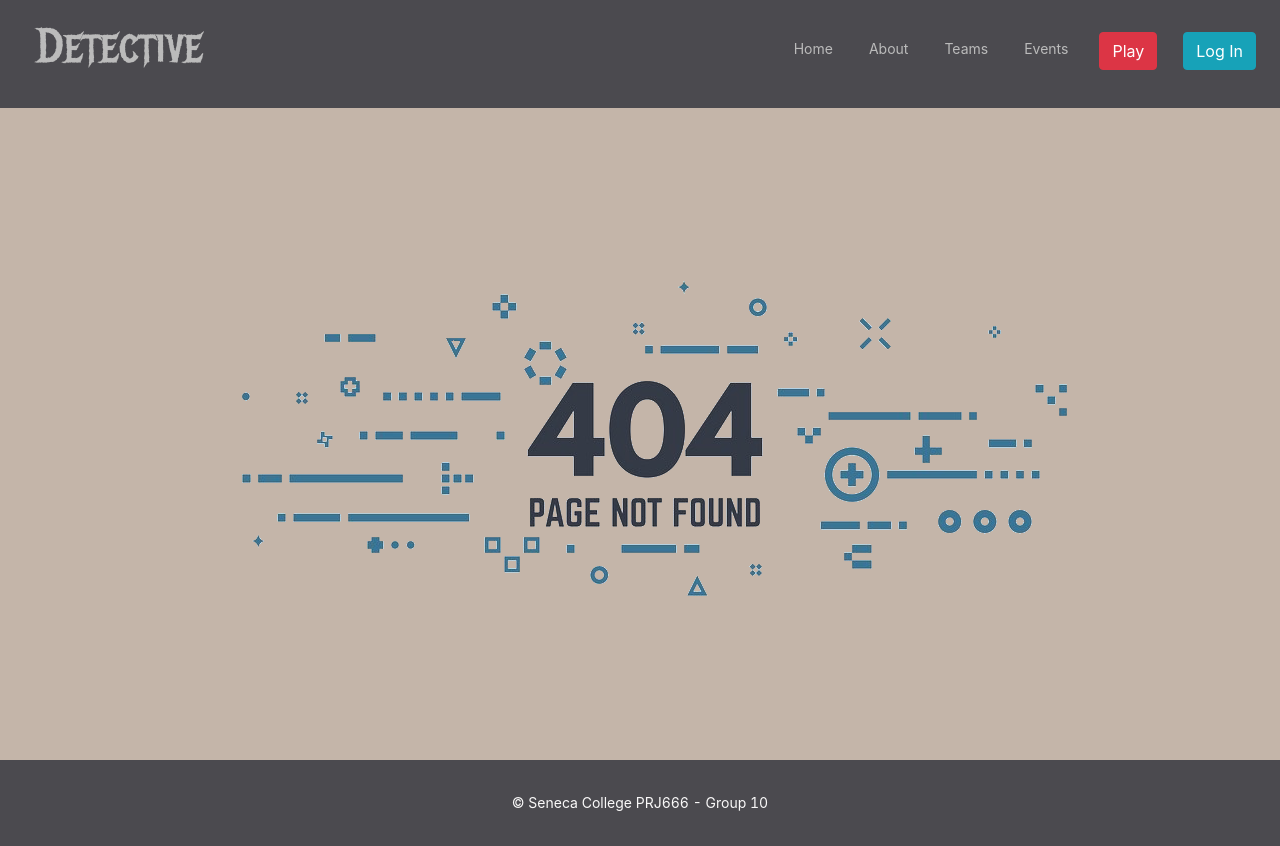
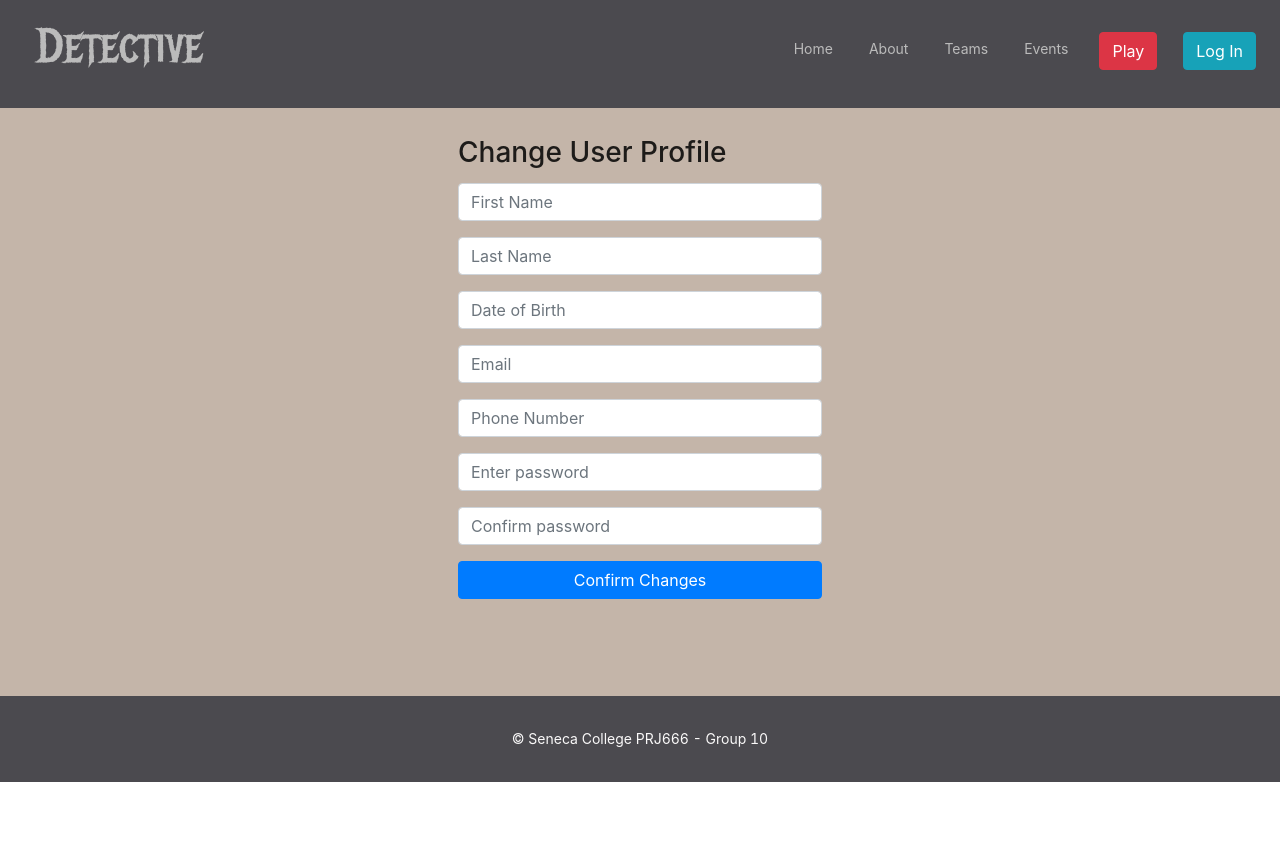
Before and after one commit to XinyiLiang/PRJ566, a React (Create React App) app: page /ChangeProfile in a window 1280 px wide. After the commit the page ends 800 px from the top, so only its background shows below. Built offline with nearby package versions, Linux system fonts and the light colour scheme.

Commit message:
changed fetch
changed July26

```diff
--- a/src/App.css
+++ b/src/App.css
@@ -78,6 +78,16 @@
    padding: 2em;
    margin: 0 auto;
 }
+
+
+.ChangeProfileContainer{
+    height:42em;
+    width: 30em;
+   position: relative;
+   padding: 2em;
+   margin: 0 auto;
+}
+
 
 .WelcomeDiv{
 
--- a/src/App.js
+++ b/src/App.js
@@ -3,9 +3,11 @@ import {BrowserRouter as Router, Route, Switch } from 'react-router-dom';
 import {Home} from './Pages/Home';
 import {About} from './Pages/About';
 import {Events} from './Pages/Events';
-import {Teams} from './Pages/Teams';
+import {ScoreBoard} from './Pages/ScoreBoardPage';
 import Team from './Pages/TeamPage';
+import Teams from './Pages/Teams';
 import Register from './Pages/RegisterPage';
+import ChangeProfile from './Pages/ChangeProfilePage';
 import { Play } from './Pages/Play';
 import { LoginPage } from './Pages/LoginPage';
 import {NoMatch} from './Pages/NoMatch';
@@ -30,8 +32,10 @@ class  App extends Component {
                             <Route exact path="/" component={Home} />
                             <Route path="/Events" component={Events} />
                             <Route path="/Teams" component={Teams} />
+                            <Route path="/ScoreBoardPage" component={ScoreBoard} />
                             <Route path="/Team" component={Team} />
                             <Route path="/Register" component={Register} />
+                            <Route path="/ChangeProfile" component={ChangeProfile} />
                             <Route path="/about" component={About} />
                             <Route path="/Play" component={Play} />
                             <Route path="/Login" component={LoginPage} />
--- /dev/null
+++ b/src/Pages/ChangeProfilePage.jsx
@@ -0,0 +1,13 @@
+import React from 'react';
+import ChangePro from '../components/ChangeProfile';
+
+export const ChangeProfile = () =>(
+    <div className="HomeMain">
+           <div className="ChangeProfileContainer">
+           <h3>Change User Profile</h3>
+    <ChangePro/>
+</div>
+    </div>
+
+    )
+export default ChangeProfile;
--- a/src/Pages/Home.jsx
+++ b/src/Pages/Home.jsx
@@ -1,5 +1,6 @@
 import React from 'react';
 import AnnoucementSlider from '../components/AnnoucementSlider';
+
 
 
 export const Home = () =>(
@@ -42,7 +43,7 @@ export const Home = () =>(
                      <h2>Help Tool</h2>
                       <ul>
                         <li><a href="/">How to Play</a></li>
-                        <li><a href="/">ScoreBoard</a></li>
+                        <li><a href="/ScoreBoardPage">ScoreBoard</a></li>
                         <li><a href="/ContactUs">Contact Us</a></li>
                       </ul>
                   </div>
--- /dev/null
+++ b/src/Pages/ScoreBoardPage.jsx
@@ -0,0 +1,21 @@
+import React from 'react';
+import { Container, Row,Col} from 'react-bootstrap';
+import FinalScoreBoard from '../components/FinalScoreBoard';
+
+
+export const ScoreBoard = () =>(
+
+        <div className="HomeMain">
+            <Container >
+                  <Row>
+                       <Col md={{ span: 6, offset: 3 }}>
+                             <h2> Score Board</h2>
+                            <FinalScoreBoard/>
+
+                        </Col>
+                    </Row>
+             </Container>
+
+         </div>
+    )
+export default ScoreBoard;
--- a/src/Pages/Teams.jsx
+++ b/src/Pages/Teams.jsx
@@ -1,6 +1,7 @@
 import React from 'react';
 import { Container, Row,Col} from 'react-bootstrap';
-import FinalScoreBoard from '../components/FinalScoreBoard';
+
+
 
 export const Teams = () =>(
 
@@ -8,8 +9,8 @@ export const Teams = () =>(
             <Container >
                   <Row>
                        <Col md={{ span: 6, offset: 3 }}>
-                             <h2> Teams Page</h2>
-                             <FinalScoreBoard/>
+                             <h2> Teams page</h2>
+
 
                         </Col>
                     </Row>
--- /dev/null
+++ b/src/components/ChangeProfile.jsx
@@ -0,0 +1,55 @@
+import React, { Component } from "react";
+import { Button} from "react-bootstrap";
+
+export default class ChangePro extends Component {
+    render() {
+        return (
+
+        <div class="form">
+
+            <form class="form-box">
+
+
+                <div className="form-group">
+
+                    <input type="text" className="form-control" placeholder="First Name" />
+                </div>
+
+                <div className="form-group">
+
+                    <input type="text" className="form-control" placeholder="Last Name" />
+                </div>
+
+                <div className="form-group">
+
+                    <input type="text" className="form-control" placeholder="Date of Birth" />
+                </div>
+
+                <div className="form-group">
+
+                    <input type="email" className="form-control" placeholder="Email" />
+                </div>
+
+                <div className="form-group">
+                    <input type="phone number" className="form-control" placeholder="Phone Number" />
+                </div>
+
+                <div className="form-group">
+
+                    <input type="password" className="form-control" placeholder="Enter password" />
+                </div>
+
+                <div className="form-group">
+
+                    <input type="password" className="form-control" placeholder="Confirm password" />
+                </div>
+
+                <Button type="submit" className="btn-submit" block bsSize="large">Confirm Changes</Button>
+
+
+            </form>
+            </div>
+
+        );
+    }
+}
```
Also changed, not shown: src/Pages/ProfilePage.jsx (added, +15 -0 lines), src/components/Profile.jsx (added, +43 -0 lines), 2 other files (tests, documents, lock files or other folders).
